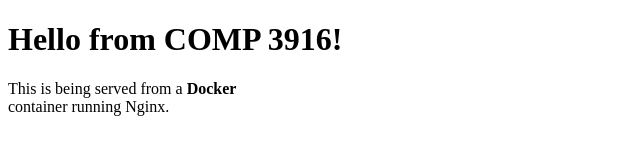
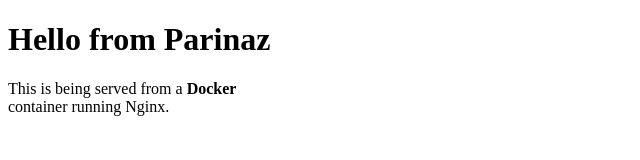
Before and after one commit to psetayeshgar/week5demo, a plain HTML site: page index.html in a window 1280 px wide. Shown: the whole page, without its empty margins (0-640 px from the left). Drawn offline with Linux system fonts and the light colour scheme.

Commit message:
Update index.html

```diff
--- a/index.html
+++ b/index.html
@@ -6,7 +6,7 @@
 </head>
 
 <body>
-    <h1 id="toc_0">Hello from COMP 3916!</h1>
+    <h1 id="toc_0">Hello from Parinaz</h1>
     <p>This is being served from a <b>Docker</b><br>
         container running Nginx.</p>
 </body>
```
